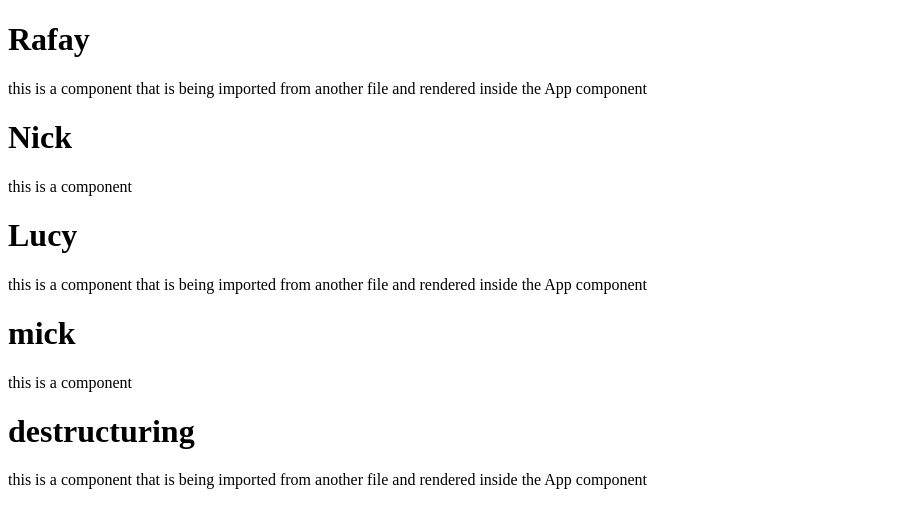
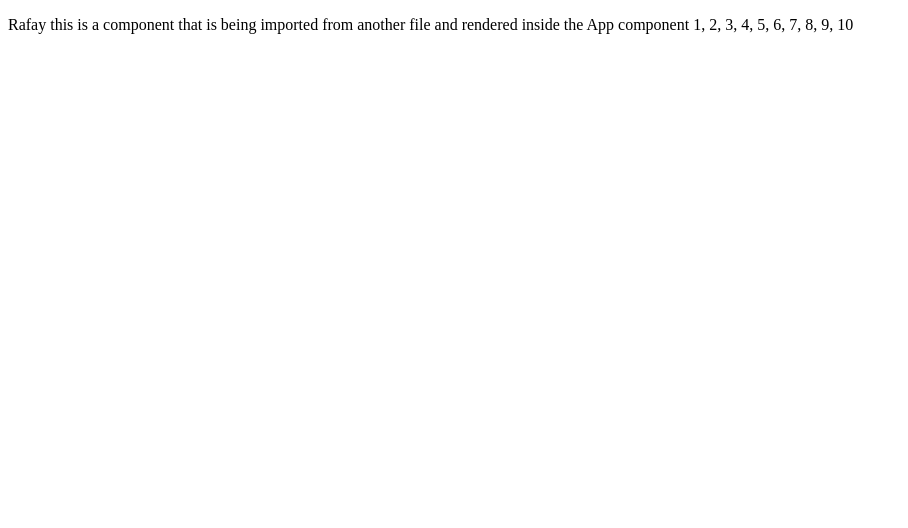
Before and after one commit to rafayykhan/learn-react, a React (Vite) app in the folder 06-reactMasterClass/: page / in a window 1280 px wide. Shown: the top 528 px of the page, without its empty margins (0-908 px from the left). Built offline with nearby package versions, Linux system fonts and the light colour scheme.

Commit message:
feat: update Destructuring component to utilize props object and modify App component accordingly

```diff
--- a/06-reactMasterClass/src/App.jsx
+++ b/06-reactMasterClass/src/App.jsx
@@ -1,15 +1,21 @@
-import Hello from './components/Hello.jsx'
+// import Hello from './components/Hello.jsx'
 import Destructuring from './components/Destructuring.jsx'
 function App() {
-
+  // const seatNumbers = [1, 2, 3, 4, 5, 6, 7, 8, 9, 10]
+  const personobj = {
+    name: "Rafay",
+    paragraph: "this is a component that is being imported from another file and rendered inside the App component",
+    seatNumbers: [1, 2, 3, 4, 5, 6, 7, 8, 9, 10]
+  }
   return (
     <>
       <div>
-        <Hello
+        {/* <Hello
           name="Rafay"
           paragraph = "this is a component that is being imported from another file and rendered inside the App component"
-        />
-        <Hello
+          seatNumbers = {seatNumbers}
+        /> */}
+        {/* <Hello
           name="Nick"
           paragraph = "this is a component"
         />
@@ -21,10 +27,13 @@ function App() {
           name="mick"
           paragraph = "this is a component"
         />
+        */}
 
         <Destructuring
-          name="destructuring"
-          paragraph = "this is a component that is being imported from another file and rendered inside the App component"
+          // name="destructuring"
+          // paragraph = "this is a component that is being imported from another file and rendered inside the App component"
+          // seatNumbers = {seatNumbers}
+          obj = {personobj}
         />
       </div>
     </>
--- a/06-reactMasterClass/src/components/Destructuring.jsx
+++ b/06-reactMasterClass/src/components/Destructuring.jsx
@@ -1,10 +1,15 @@
 function Destructuring(props) {
     // its a javascript concept that allows us to extract values from objects and arrays and assign them to variables in a more concise way
-    const { name, paragraph } = props; // destructuring the props object to extract the name and paragraph properties
+    // props are immutable.
+    // const { name, paragraph, seatNumbers, obj } = props; // destructuring the props object to extract the name and paragraph properties
     return (
         <div>
-            <h1>{name}</h1>
-            <p>{paragraph}</p>
+            {/* <h1>{name}</h1>
+            <p>{paragraph} {seatNumbers.join(', ')}</p> */}
+            <p>{props.obj.name} {props.obj.paragraph} {props.obj.seatNumbers.join(', ')}
+            </p>
+            {/* <h1>{props.obj.name}</h1> */}
+
         </div>
     )
 }
```
